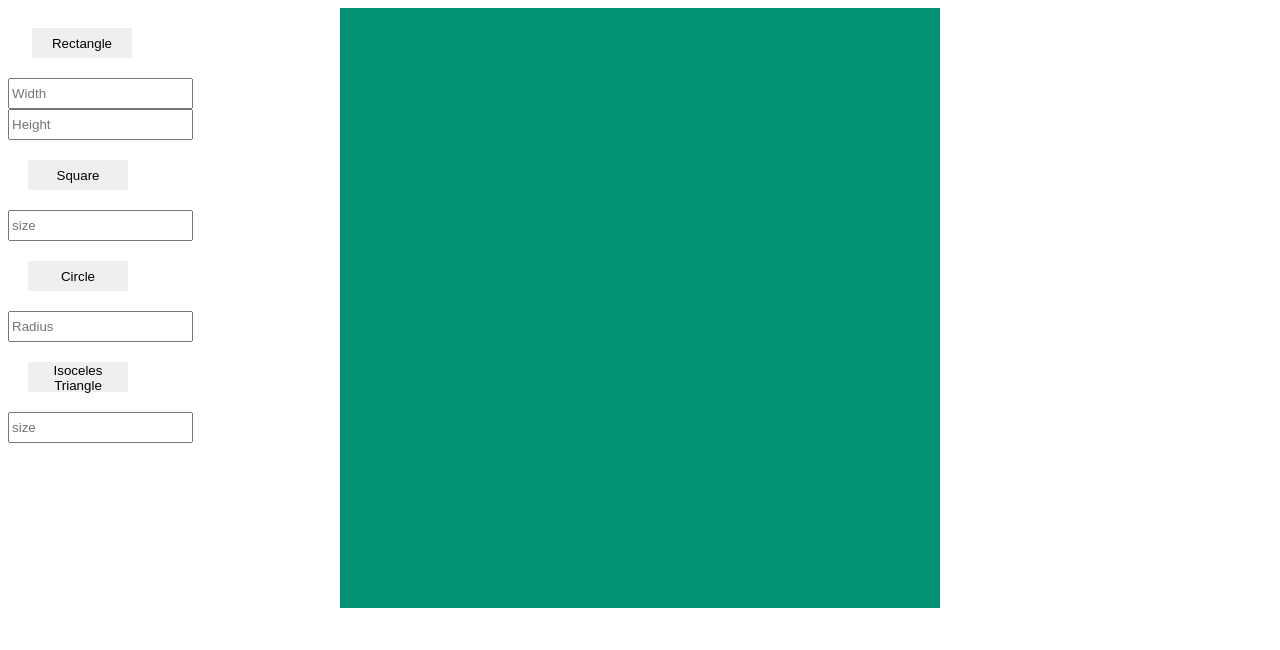
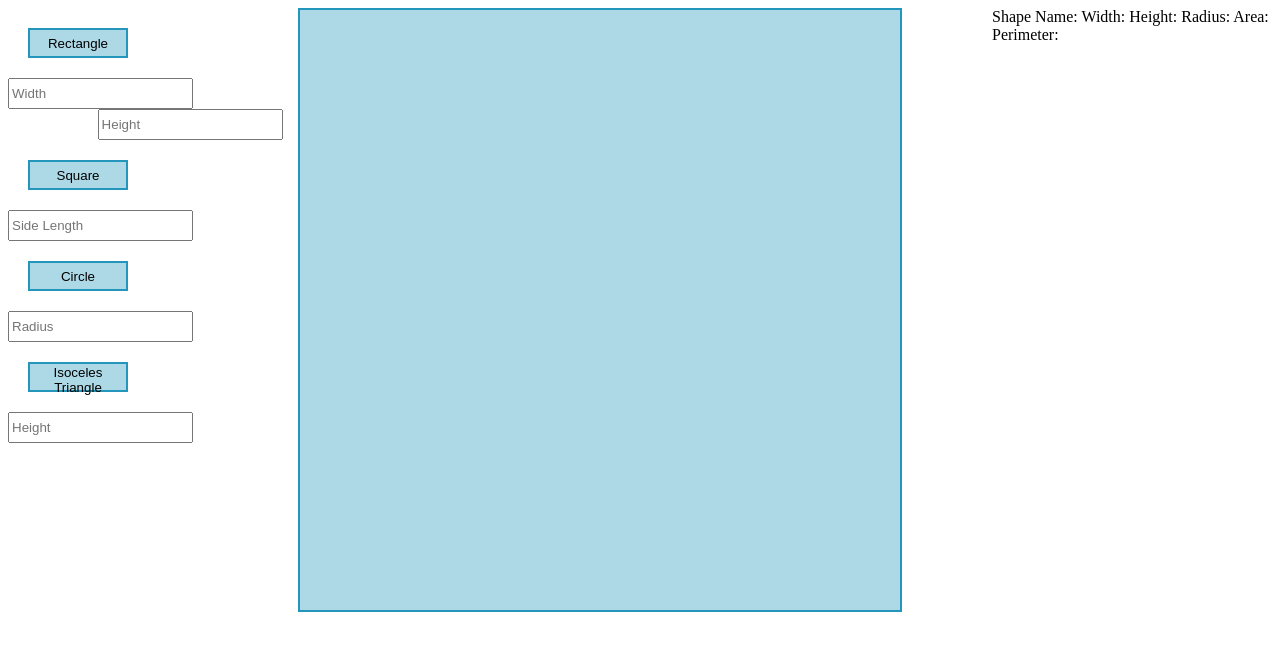
Before and after one commit to BRPickens/ShapeUp-Lab, a website: page index.html in a window 1280 px wide. Drawn offline with Linux system fonts and the light colour scheme.

Commit message:
need to a info when click

```diff
--- a/index.html
+++ b/index.html
@@ -9,19 +9,19 @@
     <link rel="stylesheet" href="styles.css">
 </head>
 <body>
-    <div class="wrapper">
-        <div class="container-1">
-            <label for="Rectangle">
-                <label for="r-width"></label>
-                <button id="rectangle-btn">Rectangle</button>
-                    <input id="r-width" type="text" placeholder="Width"/>
-                <label for="r-height"></label>
-                    <input id="r-height"type="text" placeholder="Height"/>
+    <div class = "container1">
+        <div class = "left-side">
+            <label for = "Rectangle">
+                <label for = "r-width"></label>
+                <button id = "rectangle-btn">Rectangle</button>
+                    <input id="r-width" type="text" placeholder = "Width"/>
+                <label for = "r-height"></label>
+                    <input id = "r-height"type="text" placeholder = "Height"/>
             </label>
 
-            <label for="Square">
-                <button id="square-btn">Square</button>
-                <input id="square-input" type="text" placeholder="size">
+            <label for = "Square">
+                <button id = "square-btn">Square</button>
+                <input id = "square-input" type = "text" placeholder = "Side Length">
             </label>
 
             <label for="Circle">
@@ -31,10 +31,17 @@
 
             <label for="Isoceles Right Triangle">
                 <button id="triangle-btn">Isoceles Triangle</button>
-                <input id= "triangle-input" type="text" placeholder="size">
+                <input id= "triangle-input" type="text" placeholder="Height">
             </label>
         </div>
-        <div id = "container">
+        <div id = "container"></div>
+        <div class = "right-side">
+            Shape Name:
+            Width:
+            Height:
+            Radius:
+            Area:
+            Perimeter:
 
         </div>
 
--- a/package.json
+++ b/package.json
@@ -5,7 +5,7 @@
   "main": "script.js",
   "scripts": {
     "test": "echo \"Error: no test specified\" && exit 1",
-    "start":"concurrently \" tsc -- watch script.ts\" \"sass --watch styles.scss:styles.css\""
+    "start":"concurrently \" tsc --watch script.ts\" \"sass --watch styles.scss:styles.css\""
   },
   "repository": {
     "type": "git",
--- a/script.js
+++ b/script.js
@@ -9,21 +9,15 @@ var __extends = (this && this.__extends) || (function () {
     };
 })();
 document.addEventListener("DOMContentLoaded", function () {
-    // * Each of the insert buttons above should create a new instance of that particular shape, which should draw itself on the screen with the specified size and placed in a random location (object details are below)
     var RECTANGLE_BTN = document.getElementById('rectangle-btn');
     var SQUARE_BTN = document.getElementById('square-btn');
     var CIRCLE_BTN = document.getElementById('circle-btn');
     var TRIANGLE_BTN = document.getElementById('triangle-btn');
-    RECTANGLE_BTN.addEventListener('click', shapeCreator('rectangle')); //another function that gathers the parameters
+    RECTANGLE_BTN.addEventListener('click', shapeCreator('rectangle'));
     SQUARE_BTN.addEventListener('click', shapeCreator('square'));
     CIRCLE_BTN.addEventListener('click', shapeCreator('circle'));
     TRIANGLE_BTN.addEventListener('click', shapeCreator('triangle'));
-    //get each button by id and on click Each of the insert buttons above should create a new instance of that particular shape, which should draw itself on the screen with the specified size and placed in a random location (object details are below)
 });
-// * Rectangle: Inputs for width and height, and an insert button
-// * Square: Input for side length and an insert button
-// * Circle: Input for radius and an insert button
-// * Isoceles Right Triangle: Input for height and an insert button
 var Shape = /** @class */ (function () {
     function Shape() {
         var _this = this;
@@ -35,8 +29,8 @@ var Shape = /** @class */ (function () {
         });
     }
     Shape.prototype.draw = function () {
-        this.div.style.top = randomNumberOne() + "px"; //top should be between 1 to 475
-        this.div.style.left = randomNumberTwo() + "px"; //left should be between 453 to 916
+        this.div.style.top = randomNumberOne() + "px";
+        this.div.style.left = randomNumberTwo() + "px";
         document.getElementById('container').appendChild(this.div);
     };
     return Shape;
@@ -80,7 +74,6 @@ var Circle = /** @class */ (function (_super) {
     Circle.prototype.size = function (size) {
         this.div.style.height = size + "px";
         this.div.style.width = size + "px";
-        this.div.style.borderRadius = size / 2 + "px";
     };
     return Circle;
 }(Shape));
--- a/script.ts
+++ b/script.ts
@@ -70,7 +70,6 @@ constructor(){
 size(size): void {
     this.div.style.height = `${size}px`;
     this.div.style.width = `${size}px`;
-    this.div.style.borderRadius = `${size/2}px`;
 }
 }
 
--- a/styles.scss
+++ b/styles.scss
@@ -3,34 +3,30 @@ display: block;
 }
 
 button {
-border: none;
+border: 2px #2496BB solid;
 width: 100px;
 height: 30px;
 margin: 20px;
+background-color: lightblue;
 }
 
 input {
 height: 25px
 }
 
-.wrapper {
+.container1 {
 display: grid;
 grid-template-columns: repeat(3, 1fr);
 grid-gap: 10px;
 grid-auto-rows: minmax(100px, auto);
 }
 
-.container-1 {
-grid-column: 1;
-grid-row: 1 / 5;
-}
-
 #container {
-background-color: #049372;
-height: 100vh;
-width: 100%;
-grid-column: 2 / 4;
-grid-row: 1 / 3;
+background-color: lightblue;
+height: 600px;
+width: 600px;
+border: 2px #2496BB solid;
+margin-right: 5em;
 }
 
 .inline {
@@ -44,29 +40,35 @@ position: absolute;
 
 
 #square {
-background: #e74c3c
+background: #e74c3c;
+width: 100px;
+height: 100px;
 }
 
 
 #rectangle {
-background-color: #2ecc71
+background-color: #2ecc71;
+width: 200px;
+height: 100px;
 }
 
 
 #circle {
 width: 100px;
 height: 100px;
-background: #9b59b6;
-// -moz-border-radius: 50px;
-// -webkit-border-radius: 50px;
-border-radius: 50px;
+background: purple;
+border-radius: 50%;
 }
 
 #triangle-right {
 width: 0;
 height: 0;
-border-bottom: 100px solid #f1c40f;
+border-bottom: 100px solid red;
 border-right: 100px solid transparent;
+}
+
+.right-side {
+display: block;
 }
 
 #r-height {
```
Also changed, not shown: styles.css, 2 other files.
